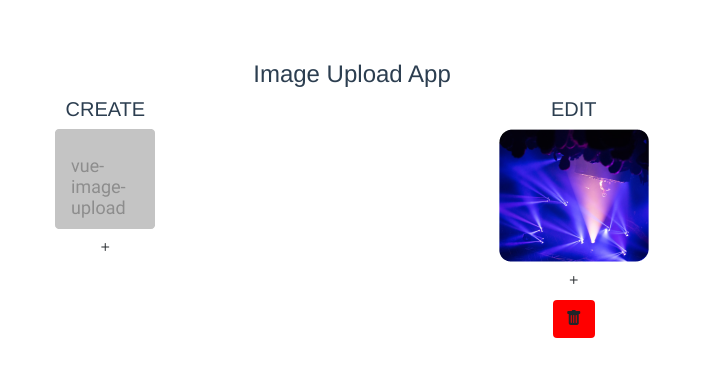
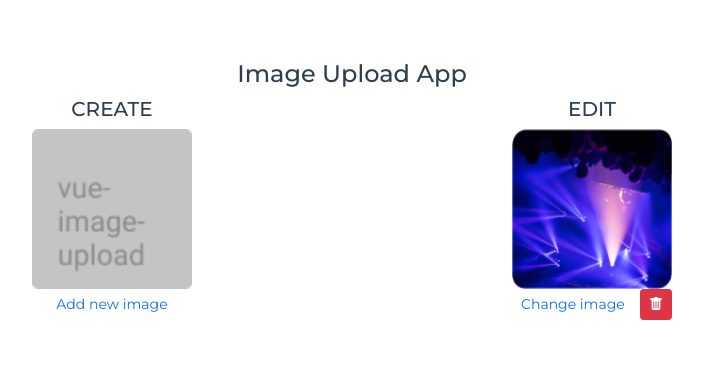
Before and after one commit to azeemade/image-upload-vue, a Vue app: page / in a window 1280 px wide. Shown: the top 376 px of the page, without its empty margins (288-991 px from the left). Built offline with nearby package versions, Linux system fonts and the light colour scheme.

Commit message:
new changes

```diff
--- a/public/index.html
+++ b/public/index.html
@@ -6,7 +6,6 @@
     <meta name="viewport" content="width=device-width,initial-scale=1.0">
     <link rel="icon" href="<%= BASE_URL %>favicon.ico">
     <title><%= htmlWebpackPlugin.options.title %></title>
-    <link href="https://cdn.jsdelivr.net/npm/bootstrap@5.1.1/dist/css/bootstrap.min.css" rel="stylesheet" integrity="sha384-F3w7mX95PdgyTmZZMECAngseQB83DfGTowi0iMjiWaeVhAn4FJkqJByhZMI3AhiU" crossorigin="anonymous">
   </head>
   <body>
     <noscript>
--- a/src/App.vue
+++ b/src/App.vue
@@ -8,11 +8,17 @@
 
         <!-- For single upload num_upload can be null or 1 -->
         <div>
-          <image-upload action="create"/>
+          <image-upload action="create" title="Upload new image"
+          image_style="{
+            border: 'rounded-circle',
+            height: '100px',
+            width: 100px
+            }"
+          />
         </div>
 
         <div>
-          <image-upload :num_upload="4" action="create"/>
+          <image-upload :num_upload="4" action="create" image_border=""/>
         </div>
       </div>
       <div>
@@ -41,7 +47,6 @@ export default {
 
 <style>
 #app {
-  font-family: Avenir, Helvetica, Arial, sans-serif;
   -webkit-font-smoothing: antialiased;
   -moz-osx-font-smoothing: grayscale;
   text-align: center;
--- a/src/assets/css/app.css
+++ b/src/assets/css/app.css
@@ -1,36 +1,20 @@
-.btn {
-  display: inline-block;
-  font-weight: 400;
-  line-height: 1.5;
-  color: #212529;
-  text-align: center;
-  text-decoration: none;
-  vertical-align: middle;
-  cursor: pointer;
-  -webkit-user-select: none;
-  -moz-user-select: none;
-  user-select: none;
-  background-color: transparent;
-  border: 1px solid transparent;
-  padding: 0.375rem 0.75rem;
-  font-size: 1rem;
-  border-radius: 0.25rem;
-  transition: color 0.15s ease-in-out, background-color 0.15s ease-in-out,
-    border-color 0.15s ease-in-out, box-shadow 0.15s ease-in-out;
+@import url("https://fonts.googleapis.com/css2?family=Montserrat:wght@100;200;300;400;500;600;700&display=swap");
+
+#app {
+  font-family: "Montserrat", sans-serif;
 }
-
-.justify-evenly {
-  justify-content: space-evenly;
+.fs-7 {
+  font-size: 0.8rem;
 }
-
-.d-flex {
-  display: flex;
+.init {
+  height: 160px;
+  width: 160px;
 }
-
-.red {
-  color: red;
+.preview {
+  height: 160px;
+  width: 160px;
 }
-
-.bg-red {
-  background-color: red;
+.url {
+  height: 160px;
+  width: 160px;
 }
--- a/src/components/image-upload.vue
+++ b/src/components/image-upload.vue
@@ -1,7 +1,7 @@
 <template>
   <div>
     <div v-if="num_upload == 1">
-      <single-upload :action_type="action" :url_link="url" />
+      <single-upload :action_type="action" :url_link="url" :image_style="image_style" />
     </div>
     <div v-else>
       <multi-upload
@@ -32,6 +32,14 @@ export default {
       type: String,
       default: "",
     },
+    image_style: {
+      type: Object,
+      default: "",
+    },
+    title: {
+        type: String,
+        default: "Upload image",
+    }
   },
 };
 </script>
--- a/src/components/single-upload.vue
+++ b/src/components/single-upload.vue
@@ -3,15 +3,16 @@
         <div v-if="action_type == 'create'">
             <!--Image attachment preview section-->
             <div>
-                <img :src="preview == '' ? init : preview">
+                <img :src="preview == '' ? init : preview" class="init">
             </div>
 
             <!--Image attachment upload section-->
             <div>
                 <div>
-                    <label for="file"  class="btn">
+                    <label for="file"  class="text-primary btn-sm btn fs-7" title="Upload image">
                         <input type="file" id="file" name="masterImage" autocomplete="off" @change="attach_image" class="hidden">
-                        <i class="bi bi-plus"></i>
+                        Add new image
+                        <!--<i class="bi bi-plus grey"></i>-->
                     </label>
                 </div>
             </div>
@@ -20,19 +21,19 @@
         <div v-else>
             <!--Image attachment preview / Previous image section-->
             <div>
-                <img :src="url_link">
+                <img :src="url_link" class="url">
             </div>
 
             <!--Image attachment upload section-->
-            <div>
+            <div class="d-flex justify-content-between">
                 <div>
-                    <label for="file"  class="btn">
+                    <label for="file"  class="btn btn-sm text-primary fs-7" title="Change image">
                         <input type="file" id="file" name="masterImage" autocomplete="off" @change="attach_image" class="hidden">
-                        <i class="bi bi-plus"></i>
+                        Change image
                     </label>
                 </div>
                 <div>
-                    <button class="btn bg-red" @click="deleteImage">
+                    <button class="btn btn-sm btn-danger" @click="deleteImage">
                         <i class="bi bi-trash-fill"></i>
                     </button>
                 </div>
--- a/src/main.js
+++ b/src/main.js
@@ -1,4 +1,6 @@
 import { createApp } from 'vue'
 import App from './App.vue'
 
+import 'bootstrap/dist/css/bootstrap.min.css';
+
 createApp(App).mount('#app');
```
